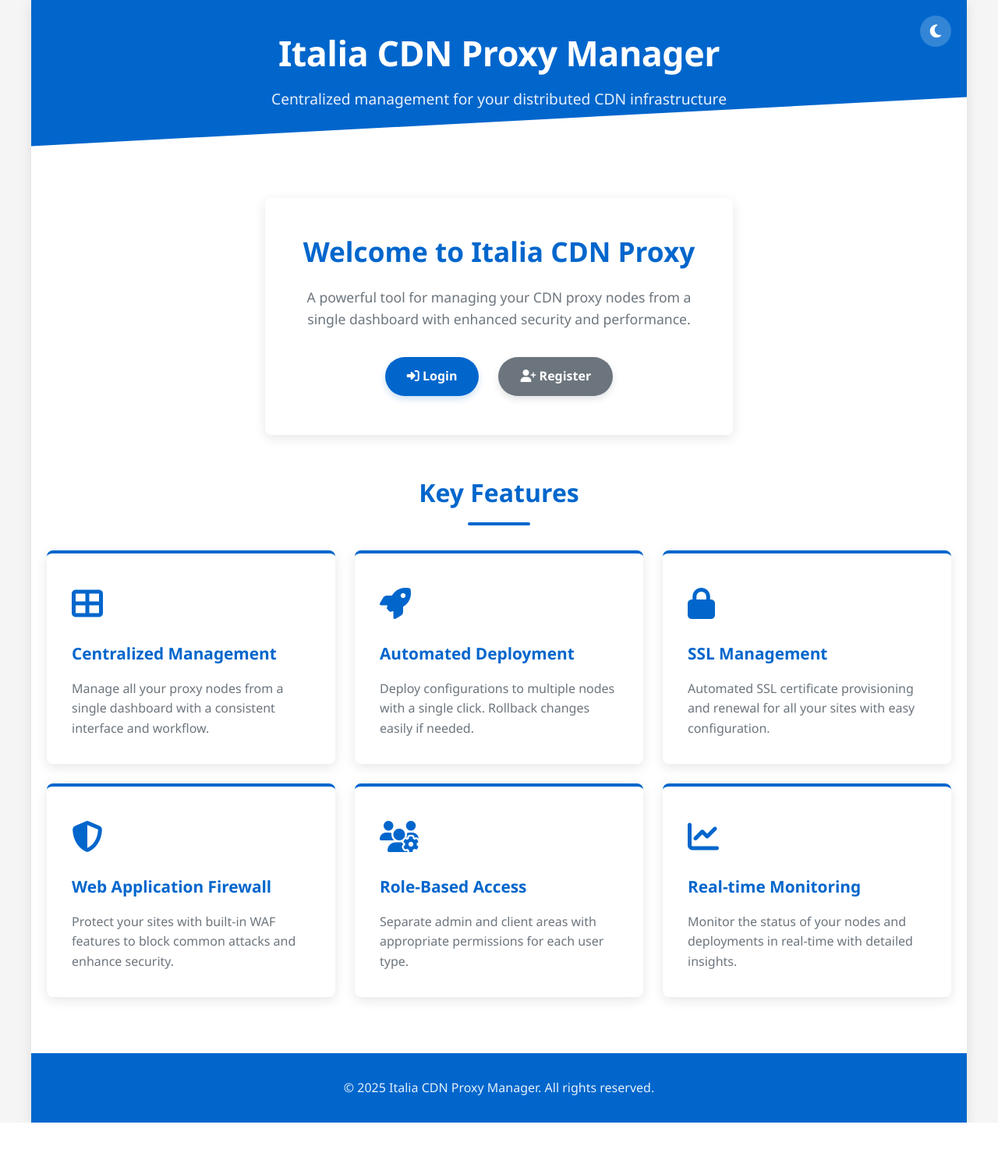
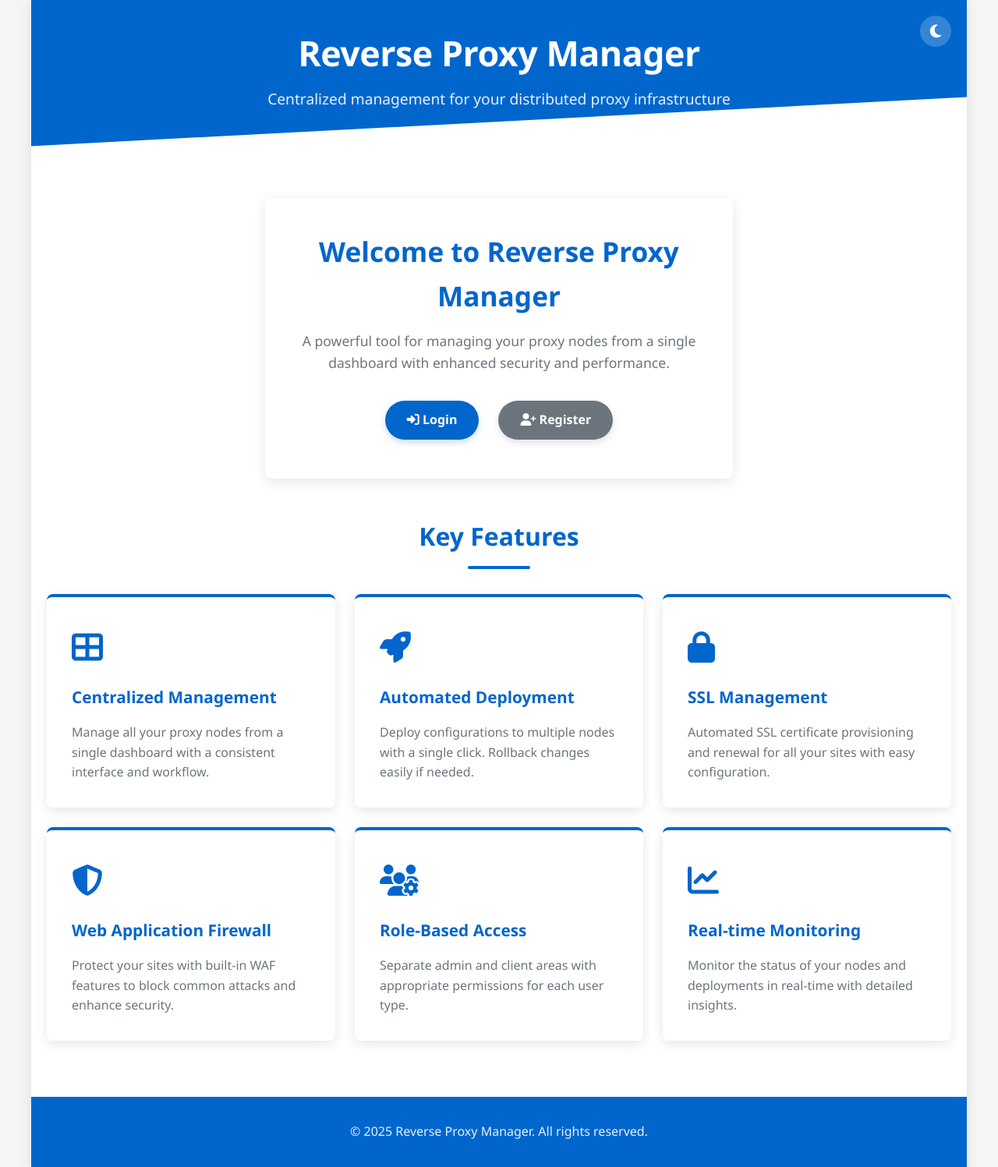
Before and after one commit to fabriziosalmi/reverse-proxy-manager, a Flask app: page / in a window 1280 px wide. Shown: the whole page at 78% size. Before the commit the page ends 1440 px from the top, so only its background shows below. Run offline with Flask 3, Linux system fonts and the light colour scheme.

Commit message:
feat: Update project name and branding from "Italia CDN Proxy Manager" to "Reverse Proxy Manager" across documentation and templates

```diff
--- a/app/static/index.html
+++ b/app/static/index.html
@@ -3,7 +3,7 @@
 <head>
     <meta charset="UTF-8">
     <meta name="viewport" content="width=device-width, initial-scale=1.0">
-    <title>Italia CDN Proxy Manager</title>
+    <title>Reverse Proxy Manager</title>
     <link rel="stylesheet" href="https://cdnjs.cloudflare.com/ajax/libs/font-awesome/6.4.0/css/all.min.css">
     <style>
         :root {
@@ -327,14 +327,14 @@
                 <i class="fas fa-sun"></i>
                 <i class="fas fa-moon"></i>
             </button>
-            <h1>Italia CDN Proxy Manager</h1>
-            <p>Centralized management for your distributed CDN infrastructure</p>
+            <h1>Reverse Proxy Manager</h1>
+            <p>Centralized management for your distributed proxy infrastructure</p>
         </header>
 
         <div class="main-content">
             <div class="login-box">
-                <h2>Welcome to Italia CDN Proxy</h2>
-                <p>A powerful tool for managing your CDN proxy nodes from a single dashboard with enhanced security and performance.</p>
+                <h2>Welcome to Reverse Proxy Manager</h2>
+                <p>A powerful tool for managing your proxy nodes from a single dashboard with enhanced security and performance.</p>
                 <div class="auth-buttons">
                     <a href="/auth/login" class="btn"><i class="fas fa-sign-in-alt"></i> Login</a>
                     <a href="/auth/register" class="btn btn-secondary"><i class="fas fa-user-plus"></i> Register</a>
@@ -377,7 +377,7 @@
         </div>
 
         <footer>
-            <p>&copy; 2025 Italia CDN Proxy Manager. All rights reserved.</p>
+            <p>&copy; 2025 Reverse Proxy Manager. All rights reserved.</p>
         </footer>
     </div>
 
--- a/app/templates/base.html
+++ b/app/templates/base.html
@@ -3,7 +3,7 @@
 <head>
     <meta charset="UTF-8">
     <meta name="viewport" content="width=device-width, initial-scale=1.0">
-    <title>{% block title %}Italia CDN Proxy Manager{% endblock %}</title>
+    <title>{% block title %}Reverse Proxy Manager{% endblock %}</title>
 
     <!-- Bootstrap 5 CSS -->
     <link href="https://cdn.jsdelivr.net/npm/bootstrap@5.3.2/dist/css/bootstrap.min.css" rel="stylesheet">
@@ -289,7 +289,7 @@
         <nav class="navbar navbar-expand-lg navbar-dark bg-primary">
             <div class="container">
                 <a class="navbar-brand" href="/">
-                    <i class="fas fa-cogs me-2"></i>Italia CDN Proxy
+                    <i class="fas fa-cogs me-2"></i>Reverse Proxy Manager
                 </a>
                 <button class="navbar-toggler" type="button" data-bs-toggle="collapse" data-bs-target="#navbarNav" aria-controls="navbarNav" aria-expanded="false" aria-label="Toggle navigation">
                     <span class="navbar-toggler-icon"></span>
@@ -441,7 +441,7 @@
         <div class="container">
             <div class="row">
                 <div class="col-md-6 text-center text-md-start">
-                    <p class="mb-0">&copy; 2025 Italia CDN Proxy Manager. All rights reserved.</p>
+                    <p class="mb-0">&copy; 2025 Reverse Proxy Manager. All rights reserved.</p>
                 </div>
                 <div class="col-md-6 text-center text-md-end">
                     <p class="mb-0">Version 1.0.0</p>
```
Also changed, not shown: README.md, instance/app.db.
